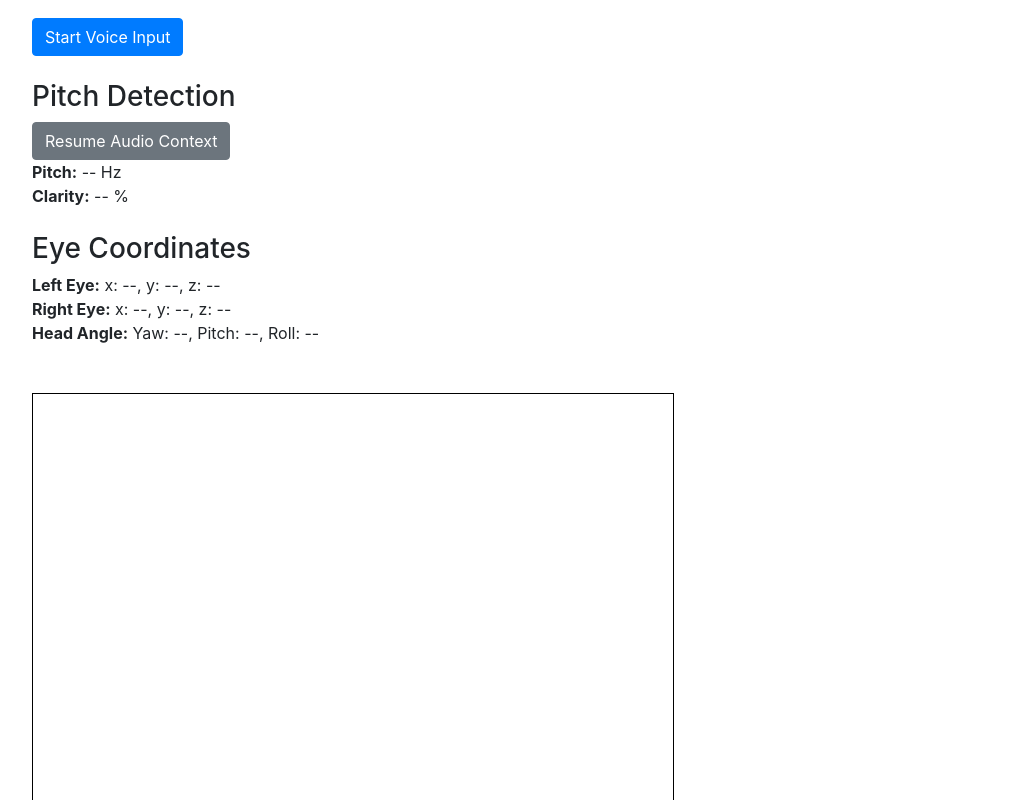
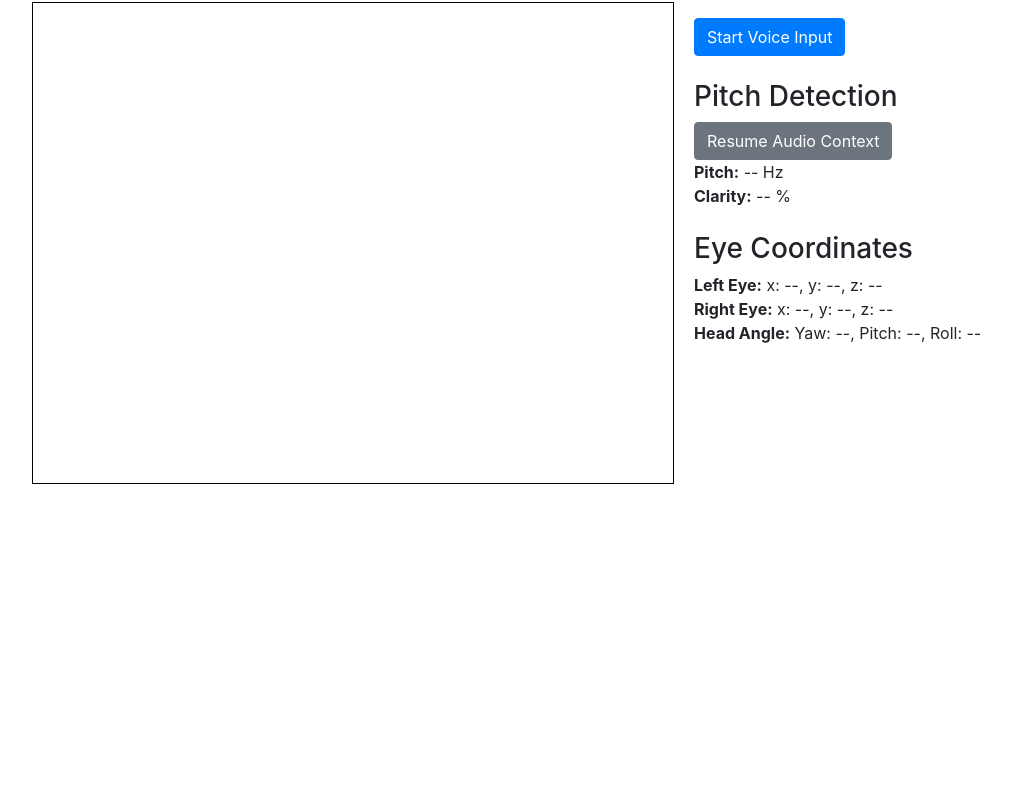
Before and after one commit to Jasminestrone/P.R.E.S, a website: page js-ai-body-tracker-master/index.html in a window 1280 px wide. Shown: the part 78-878 px from the top of the page, without its empty margins (53-1064 px from the left). After the commit the page ends 800 px from the top, so only its background shows below. Drawn offline with nearby package versions, Linux system fonts and the light colour scheme; a script that the page names is missing.

Commit message:
Front end rework

```diff
--- a/js-ai-body-tracker-master/index.html
+++ b/js-ai-body-tracker-master/index.html
@@ -6,11 +6,35 @@
     <!-- Bootstrap CSS -->
     <link rel="stylesheet" href="https://cdn.jsdelivr.net/npm/bootstrap@4.6.1/dist/css/bootstrap.min.css">
     <link rel="icon" type="image/x-icon" href="favicon.ico">
+    <style>
+        .flex-container {
+            display: flex;
+            flex-wrap: nowrap;
+            justify-content: flex-start;
+            align-items: flex-start;
+        }
+
+        .camera-section {
+            margin-right: 20px;
+        }
+
+        .info-section {
+            flex: 1;
+        }
+    </style>
 </head>
 <body>
     <div class="container">
         <h1 class="mt-4 text-center">P.R.E.S</h1>
 
+        <div class="flex-container">
+            <!-- Camera Output Section -->
+            <div class="camera-section">
+                <canvas id="canvas" width="640" height="480" style="border: 1px solid black;"></canvas>
+            </div>
+
+            <!-- Buttons and Text Section -->
+            <div class="info-section">
                 <!-- Voice Input Section -->
                 <button id="startButton" class="btn btn-primary mt-3">Start Voice Input</button>
                 <div id="output" class="mt-3"></div>
@@ -40,10 +64,7 @@
                         <strong>Head Angle:</strong> <span id="headAngleInfo">Yaw: --, Pitch: --, Roll: --</span>
                     </div>
                 </div>
-
-        <!-- Body Tracking Section -->
-        <div class="mt-5">
-            <canvas id="canvas" width="640" height="480" style="border: 1px solid black;"></canvas>
+            </div>
         </div>
     </div>
 
@@ -263,7 +284,7 @@
                 console.log(`Pitch: ${pitch360.toFixed(2)}°`);
                 console.log(`Roll: ${roll360.toFixed(2)}°`);
 
-                // Display angles on the webpage
+                // Display coords and angles on the webpage
                 document.getElementById('leftEyeCoords').textContent = `x: ${leftEye.x.toFixed(2)}, y: ${leftEye.y.toFixed(2)}, z: ${leftEye.z.toFixed(2)}`;
                 document.getElementById('rightEyeCoords').textContent = `x: ${rightEye.x.toFixed(2)}, y: ${rightEye.y.toFixed(2)}, z: ${rightEye.z.toFixed(2)}`;
                 document.getElementById('headAngleInfo').textContent = `Yaw: ${yaw360.toFixed(2)}°, Pitch: ${pitch360.toFixed(2)}°, Roll: ${roll360.toFixed(2)}°`;
```
Lines whose indentation alone changed are shown as unchanged.
